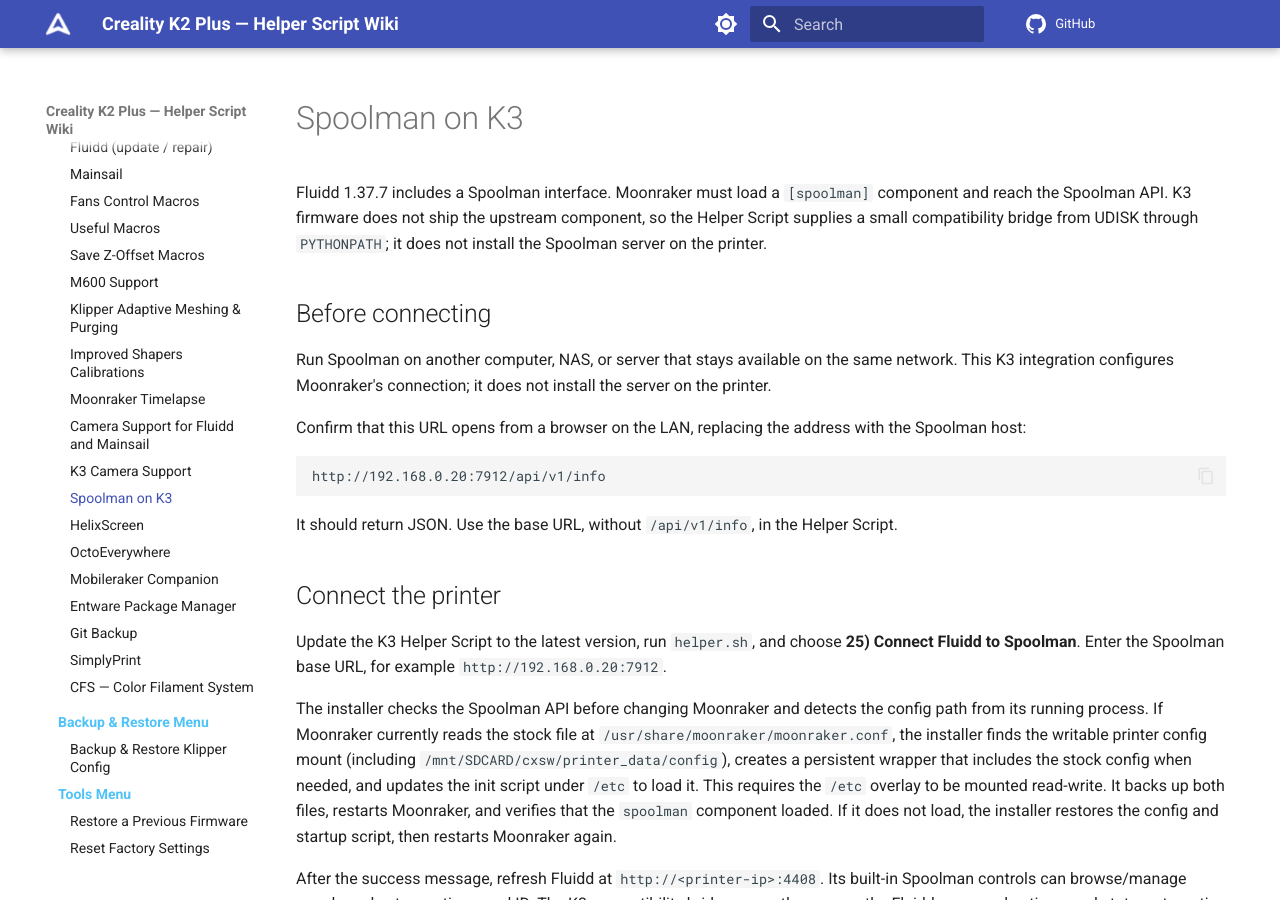
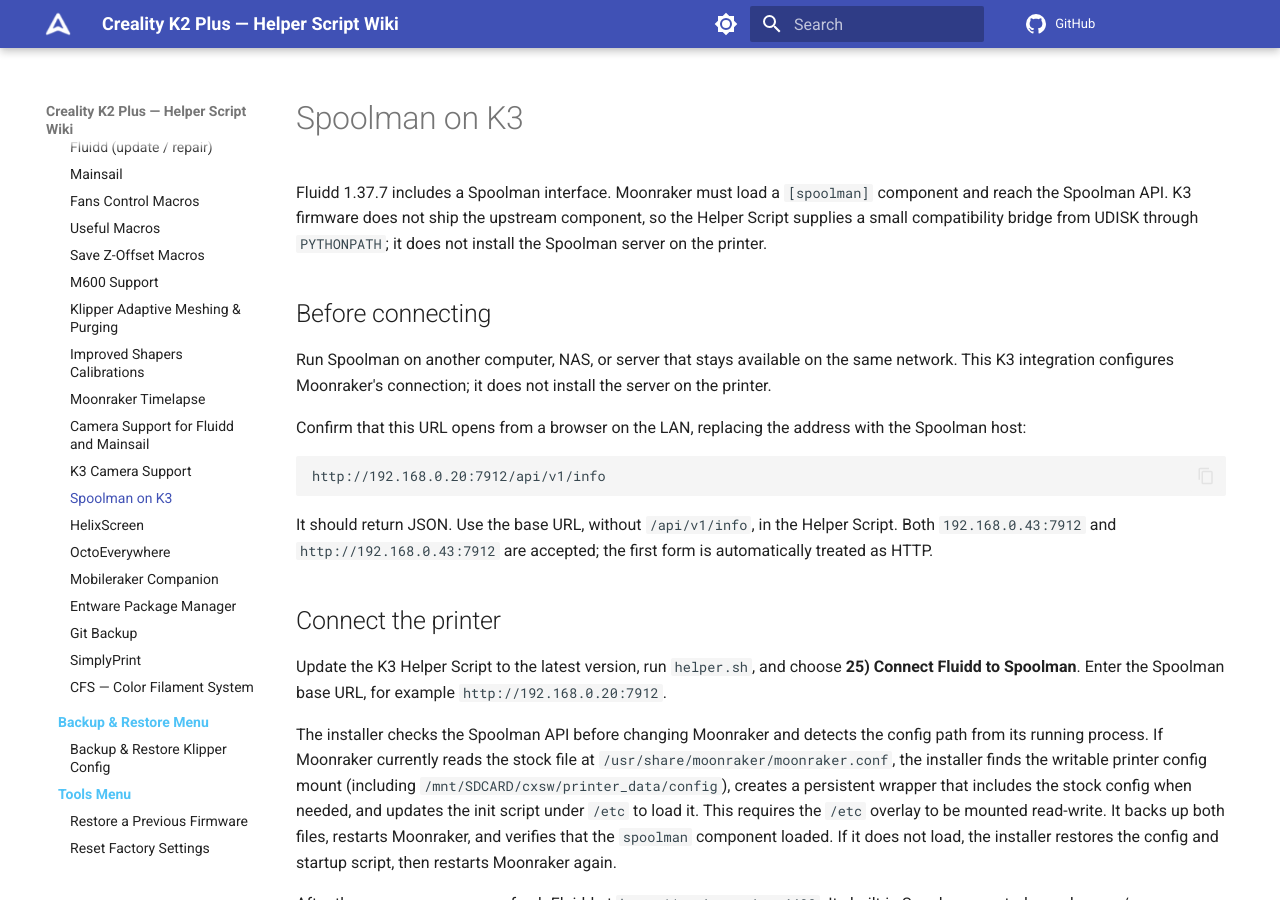
Before and after one commit to quocanhcgd/K3helper, an MkDocs documentation site: the page built from docs/helper-script/spoolman-k3.md, in a window 1280 px wide and 900 px high. Built offline with MkDocs 1.6.1 and Material for MkDocs 9.7.7, drawn with Linux system fonts in a browser that asks for light colours; comment, search, counter and statistics services are not loaded.

Commit message:
Accept bare LAN Spoolman addresses

````diff
--- a/docs/helper-script/spoolman-k3.md
+++ b/docs/helper-script/spoolman-k3.md
@@ -12,7 +12,7 @@
 http://192.168.0.20:7912/api/v1/info
 ```
 
-It should return JSON. Use the base URL, without `/api/v1/info`, in the Helper Script.
+It should return JSON. Use the base URL, without `/api/v1/info`, in the Helper Script. Both `192.168.0.43:7912` and `http://192.168.0.43:7912` are accepted; the first form is automatically treated as HTTP.
 
 ## Connect the printer
 
````
Also changed, not shown: 1 other file.
